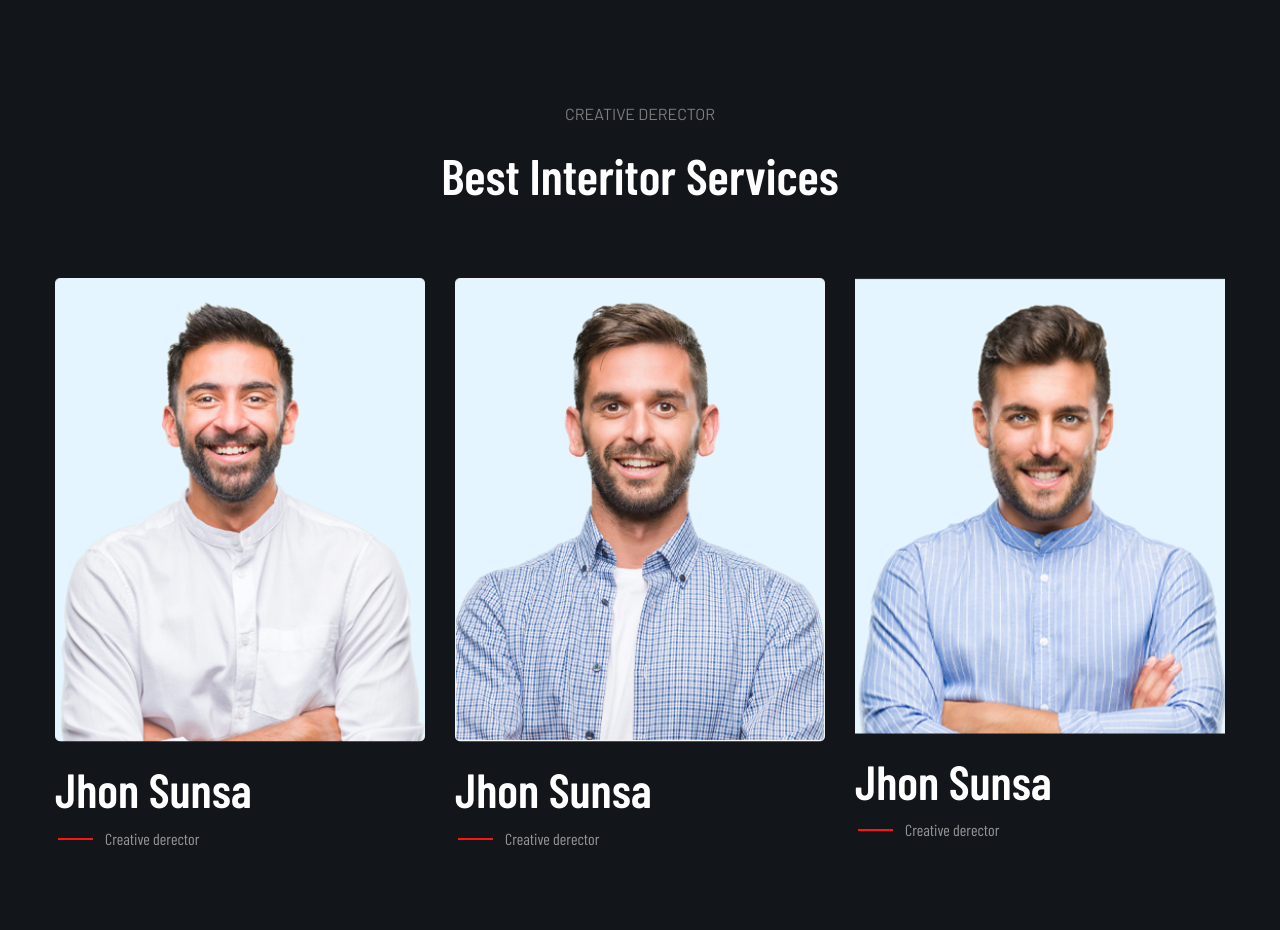
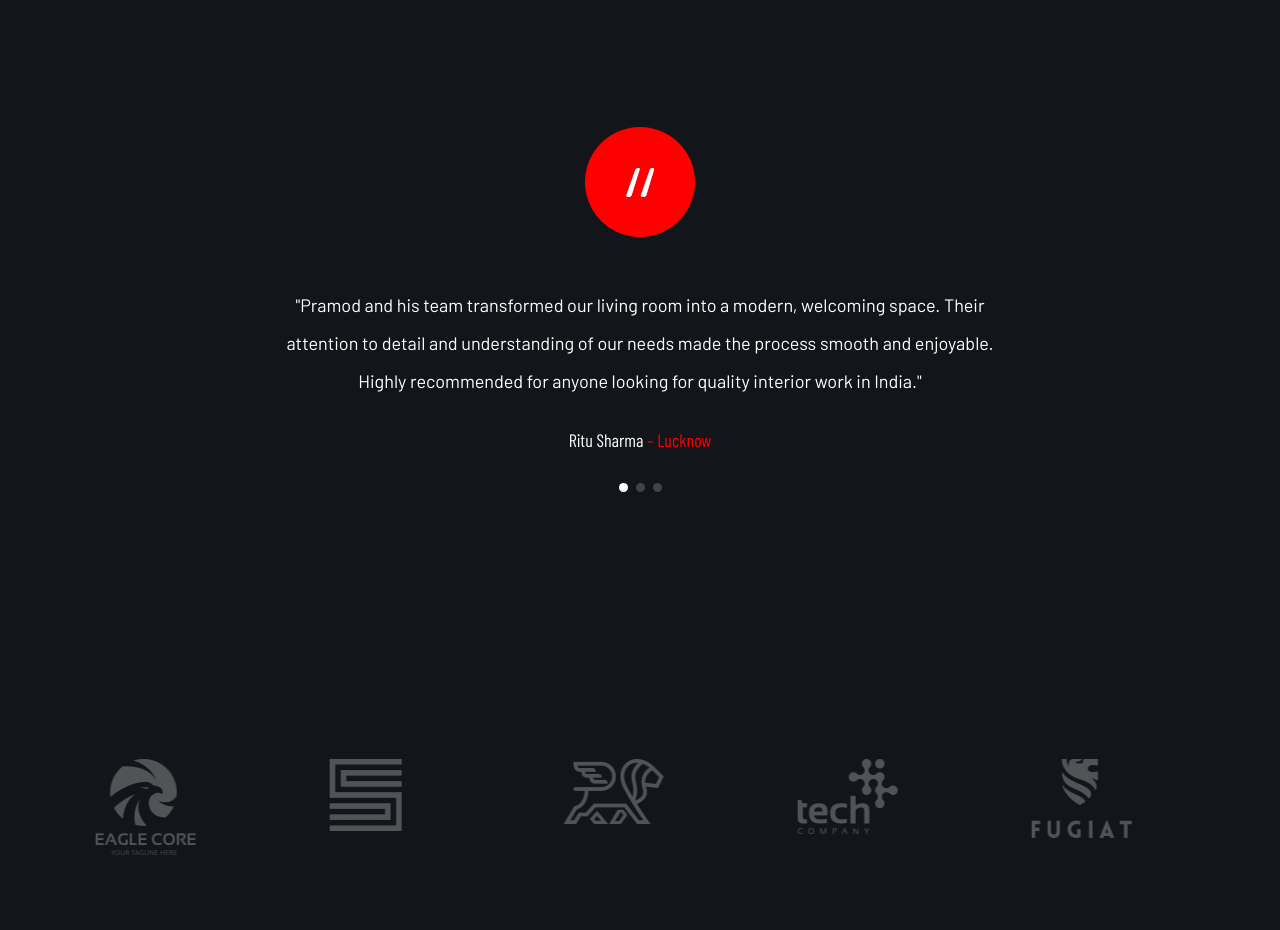
Before and after one commit to abhishek252003/Home-Interior, a plain HTML site: page about.html in a window 1280 px wide. Shown: the part 2382-3312 px from the top of the page. Drawn offline with nearby package versions, Linux system fonts and the light colour scheme; a web font is replaced by a local one.

```diff
--- a/about.html
+++ b/about.html
@@ -245,9 +245,9 @@
                             <!-- Section Tittle -->
                             <div class="section-tittle profession-details">
                                 <span>Our Professional Services</span>
-                                <h2>We will create modern and first class intorior.</h2>
-                                <p>Aorem ipsum dolor sit amet, consectetur adipisicing elit, sed do eiusmod tempor incididunt ut labore.</p>
-                                <p>Lorem ipsum dolor sit amet, consectetur adipisicing elit, sed do eiusmod tempor incididunt ut labore et dolore magna aliqua. Ut enim ad minim veniam, quis nostrud.</p>
+                                <h2>We will create modern and first class interior.</h2>
+                                <p>We specialize in creating stunning interior spaces that perfectly blend aesthetics with functionality. Our expert team delivers exceptional design solutions tailored to your unique style and requirements.</p>
+                                <p>From concept to completion, we provide comprehensive interior design services including space planning, material selection, furniture procurement, and professional installation. Our commitment to quality ensures your vision becomes a reality.</p>
                             </div>
                     </div>
                     <div class="col-lg-4 col-md-6">
@@ -258,55 +258,7 @@
         </div>
         <!-- Professional Services End -->
         <!-- Team Start -->
-        <div class="team-area section-padding30">
-            <div class="container">
-                <div class="row justify-content-center">
-                    <div class="cl-xl-7 col-lg-8 col-md-10">
-                        <!-- Section Tittle -->
-                        <div class="section-tittle text-center mb-70">
-                            <span>Creative derector</span>
-                            <h2>Best Interitor Services</h2>
-                        </div>
-                    </div>
-                </div>
-                <div class="row">
-                    <!-- single Tem -->
-                    <div class="col-xl-4 col-lg-4 col-md-6 col-sm-">
-                        <div class="single-team mb-30">
-                            <div class="team-img">
-                                <img src="assets/img/gallery/team2.png" alt="">
-                            </div>
-                            <div class="team-caption">
-                                <h3><a href="#">Jhon Sunsa</a></h3>
-                                <span>Creative derector</span>
-                            </div>
-                        </div>
-                    </div>
-                    <div class="col-xl-4 col-lg-4 col-md-6 col-sm-">
-                        <div class="single-team mb-30">
-                            <div class="team-img">
-                                <img src="assets/img/gallery/team3.png" alt="">
-                            </div>
-                            <div class="team-caption">
-                                <h3><a href="#">Jhon Sunsa</a></h3>
-                                <span>Creative derector</span>
-                            </div>
-                        </div>
-                    </div>
-                    <div class="col-xl-4 col-lg-4 col-md-6 col-sm-">
-                        <div class="single-team mb-30">
-                            <div class="team-img">
-                                <img src="assets/img/gallery/team1.png" alt="">
-                            </div>
-                            <div class="team-caption">
-                                <h3><a href="#">Jhon Sunsa</a></h3>
-                                <span>Creative derector</span>
-                            </div>
-                        </div>
-                    </div>
-                </div>
-            </div>
-        </div>
+
         <!-- Team End -->
         <div class="testimonial-area testimonial-padding">
             <div class="container">
```
Also changed, not shown: services.html (+1 -1 lines).
